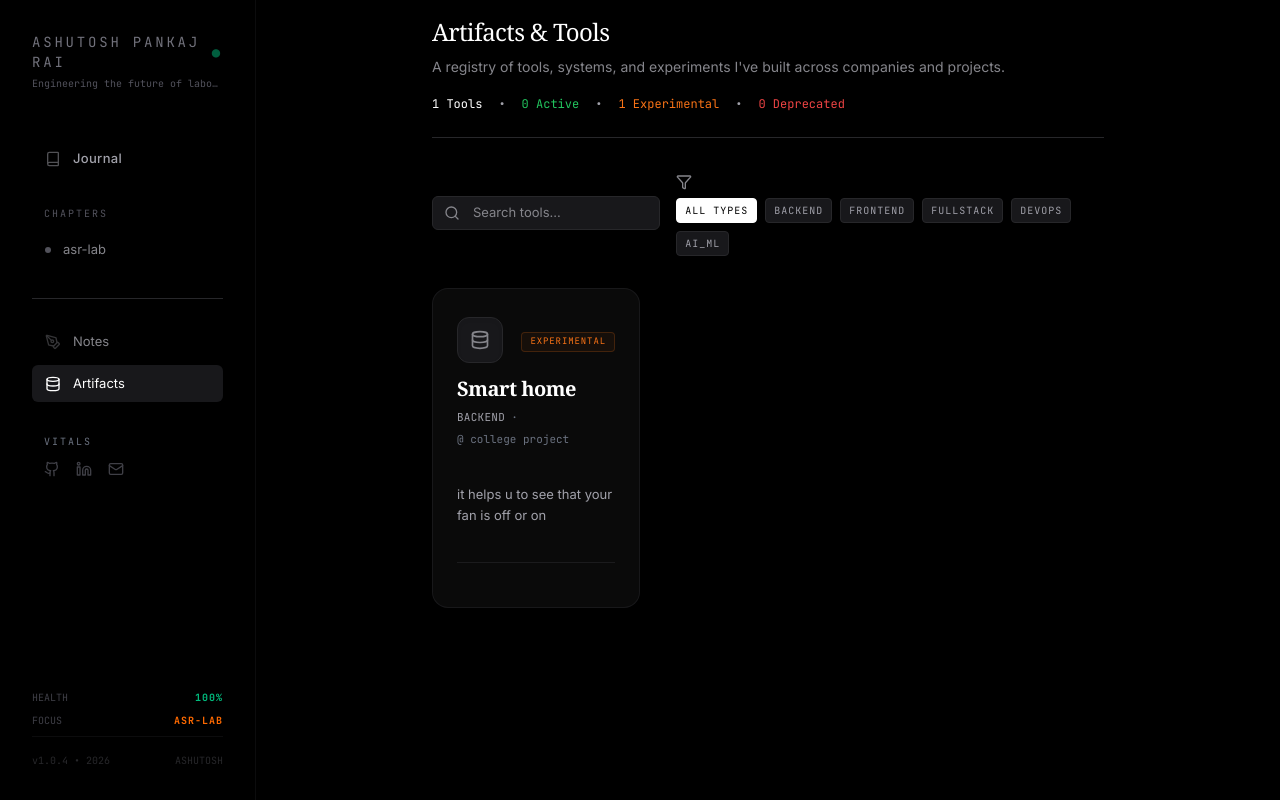
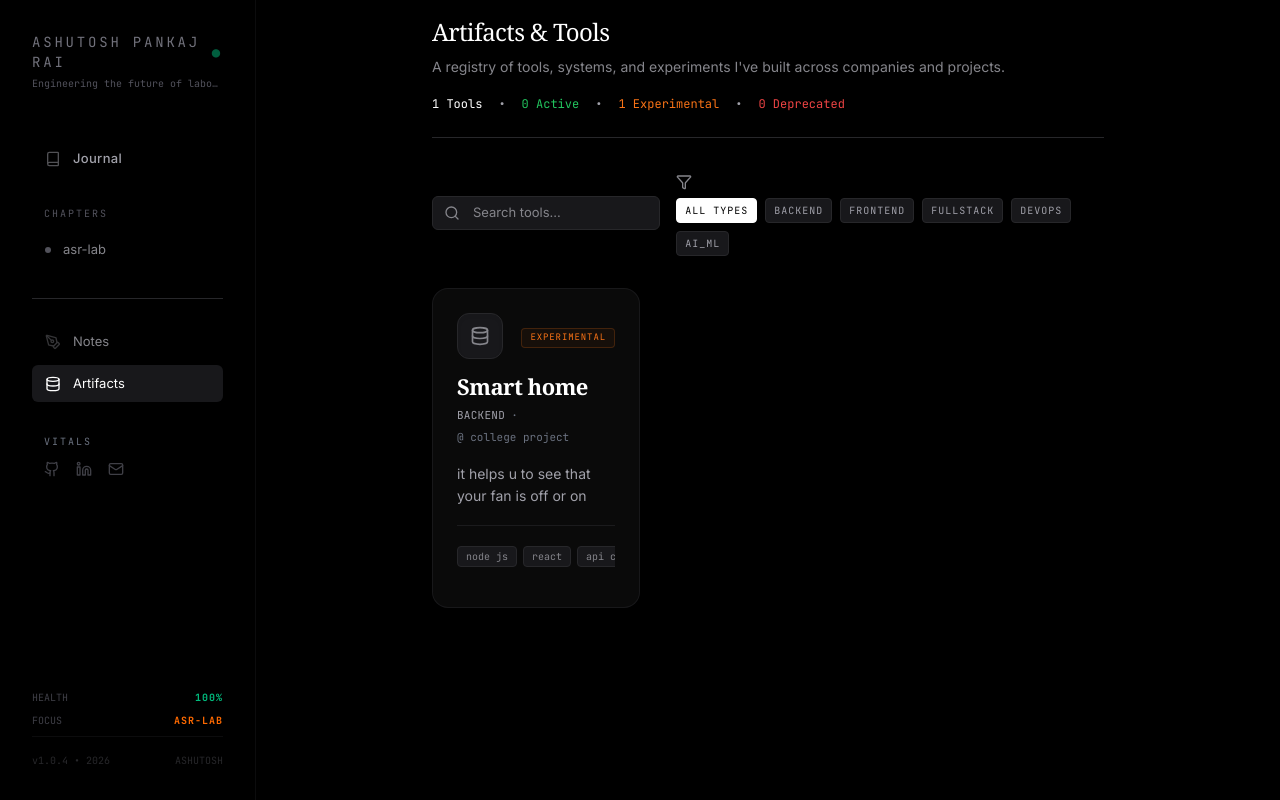
Before and after one commit to Ashurai84/ASR_LABS, a React (Vite) app in the folder frontend/: page / in a window 1280 px wide. Both pictures are taken after a click on the button "Artifacts". Built offline with nearby package versions, Linux system fonts and the light colour scheme.

Commit message:
style(frontend): elegantly restructure tool cards

```diff
--- a/frontend/src/components/tools/ToolCard.tsx
+++ b/frontend/src/components/tools/ToolCard.tsx
@@ -37,20 +37,19 @@ export const ToolCard: React.FC<ToolCardProps> = ({ tool }) => {
             if (Array.isArray(arr)) displayTags = [...displayTags, ...arr];
         });
     } else if (Array.isArray(tool.tags)) {
-        displayTags = [...displayTags];
+        displayTags = [...tool.tags];
     }
     const visibleTags = displayTags.slice(0, 3);
     const hiddenCount = displayTags.length > 3 ? displayTags.length - 3 : 0;
 
     return (
-        <div className="group flex flex-col h-[320px] w-full bg-[#0a0a0a] border border-[#27272a]/50 rounded-2xl p-6 transition-all duration-[400ms] hover:border-[#3f3f46] hover:bg-[#111] cursor-pointer relative shadow-sm hover:shadow-[0_8px_30px_rgba(0,0,0,0.4)] hover:-translate-y-1">
+        <div className="group flex flex-col h-[320px] w-full bg-[#0a0a0a] border border-[#27272a]/50 rounded-2xl p-6 transition-all duration-300 hover:border-[#3f3f46] hover:bg-[#111] cursor-pointer relative shadow-sm hover:shadow-[0_8px_30px_rgba(0,0,0,0.4)] hover:-translate-y-1 overflow-hidden">
 
             {/* Ambient Background Mesh on hover */}
             <div className="absolute inset-x-0 bottom-0 h-1/2 bg-gradient-to-t from-white/[0.015] to-transparent opacity-0 group-hover:opacity-100 transition-opacity duration-700 pointer-events-none" />
 
-            {/* 1. Header Array */}
-            <div className="flex justify-between items-start z-10 relative w-full pt-1">
-                <div className="flex flex-col gap-4 w-full">
+            {/* 1. Header Area */}
+            <div className="flex flex-col gap-4 w-full z-10 relative">
 
                 {/* Top Row: Icon + Meta */}
                 <div className="flex justify-between items-center w-full">
@@ -66,7 +65,7 @@ export const ToolCard: React.FC<ToolCardProps> = ({ tool }) => {
 
                 {/* Middle Row: Title + Context */}
                 <div>
-                        <h3 className="text-xl font-bold font-serif text-[#ffffff] tracking-tight leading-none group-hover:text-white transition-colors mb-2.5 truncate">
+                    <h3 className="text-[20px] sm:text-[22px] font-bold font-serif text-[#ffffff] tracking-tight leading-none group-hover:text-white transition-colors mb-2.5 truncate">
                         {tool.name}
                     </h3>
                     <div className="text-[11px] font-mono text-[#6b7280] flex items-center gap-1.5 flex-wrap">
@@ -80,28 +79,16 @@ export const ToolCard: React.FC<ToolCardProps> = ({ tool }) => {
                     </div>
                 </div>
             </div>
-            </div>
 
             {/* 2. Text Content (takes up empty center space) */}
-            <div className="flex-grow z-10 relative flex flex-col justify-center my-4 overflow-hidden mask-bottom-fade">
-                <p className="text-[13px] text-[#a1a1aa] font-sans leading-relaxed line-clamp-3 group-hover:text-[#d4d4d8] transition-colors">
+            <div className="flex-grow z-10 relative flex flex-col justify-center my-4">
+                <p className="text-[14px] text-[#a1a1aa] font-sans leading-relaxed line-clamp-3 group-hover:text-[#d4d4d8] transition-colors">
                     {tool.description || "No description provided."}
                 </p>
-                {/* Expandable Role Area triggers purely on hover CSS */}
-                <div className="h-0 opacity-0 group-hover:h-[80px] group-hover:opacity-100 group-hover:mt-3 overflow-hidden transition-all duration-500 ease-[cubic-bezier(0.25,1,0.5,1)]">
-                    <ul className="space-y-1.5 border-t border-[#27272a]/50 pt-3">
-                         {tool.my_role?.contributions?.slice(0, 2).map((cont, i) => (
-                             <li key={i} className="text-[12px] text-[#a1a1aa] font-sans flex items-start gap-2 max-w-full">
-                                 <span className="text-orange-500/80 mt-[2px] text-[8px] shrink-0">▶</span>
-                                 <span className="leading-snug line-clamp-1">{cont}</span>
-                             </li>
-                         ))}
-                     </ul>
-                </div>
             </div>
 
             {/* 3. Bottom Action Row pinned to bottom */}
-            <div className="flex flex-wrap items-center justify-between gap-4 pt-5 border-t border-[#27272a]/60 relative z-10 shrink-0 mt-auto bg-[#0a0a0a] group-hover:bg-[#111] transition-colors">
+            <div className="flex flex-wrap items-center justify-between gap-4 pt-5 border-t border-[#27272a]/60 relative z-10 shrink-0 mt-auto bg-transparent transition-colors">
                 {/* Tech Pills */}
                 <div className="flex gap-1.5 shrink-1 overflow-hidden">
                     {visibleTags.map((tech, i) => (
@@ -123,14 +110,14 @@ export const ToolCard: React.FC<ToolCardProps> = ({ tool }) => {
                         </a>
                      )}
                      {tool.links?.demo && (
-                        <a href={tool.links.demo} target="_blank" rel="noreferrer" className="text-[11px] font-mono px-3 py-1.5 bg-[#e5e5e5] hover:bg-[#ffffff] text-[#111] hover:text-black rounded transition-all shadow-[0_2px_8px_rgba(255,255,255,0.1)] font-bold flex items-center gap-1.5 z-10">
+                        <a href={tool.links.demo} target="_blank" rel="noreferrer" className="text-[11px] font-mono px-3 py-1.5 bg-[#e5e5e5] hover:bg-[#ffffff] text-[#111] hover:text-black rounded transition-all shadow-sm font-bold flex items-center gap-1.5 z-10">
                             Demo <ExternalLink className="w-3.5 h-3.5" />
                         </a>
                      )}
                 </div>
             </div>
 
-             <div className="absolute top-0 right-0 w-64 h-64 bg-[#ffffff]/[0.015] rounded-full blur-3xl opacity-0 group-hover:opacity-100 transition-opacity duration-700 pointer-events-none z-0 transform translate-x-1/3 -translate-y-1/3" />
+             <div className="absolute top-0 right-0 w-64 h-64 bg-[#ffffff]/[0.012] rounded-full blur-3xl opacity-0 group-hover:opacity-100 transition-opacity duration-700 pointer-events-none z-0 transform translate-x-1/3 -translate-y-1/3" />
         </div>
     );
 };
```
Lines whose indentation alone changed are shown as unchanged.
